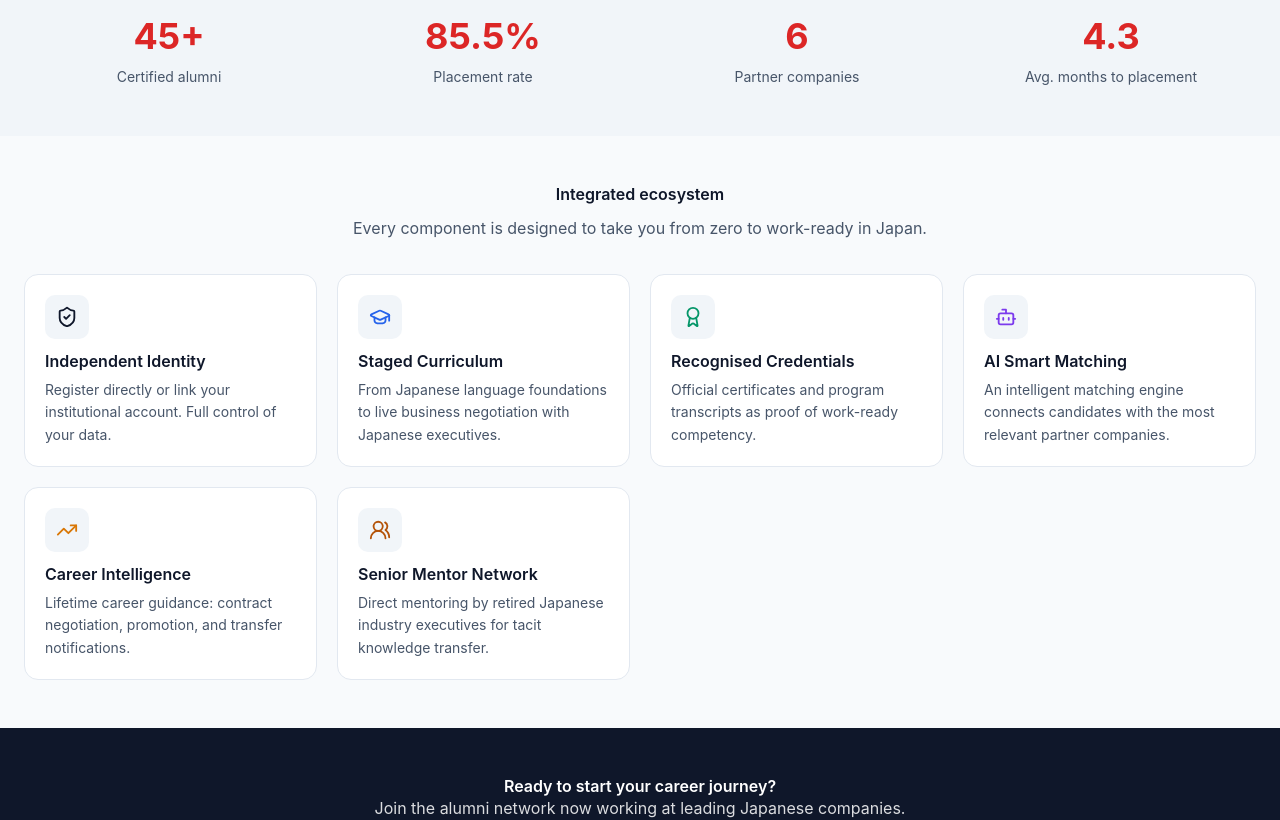
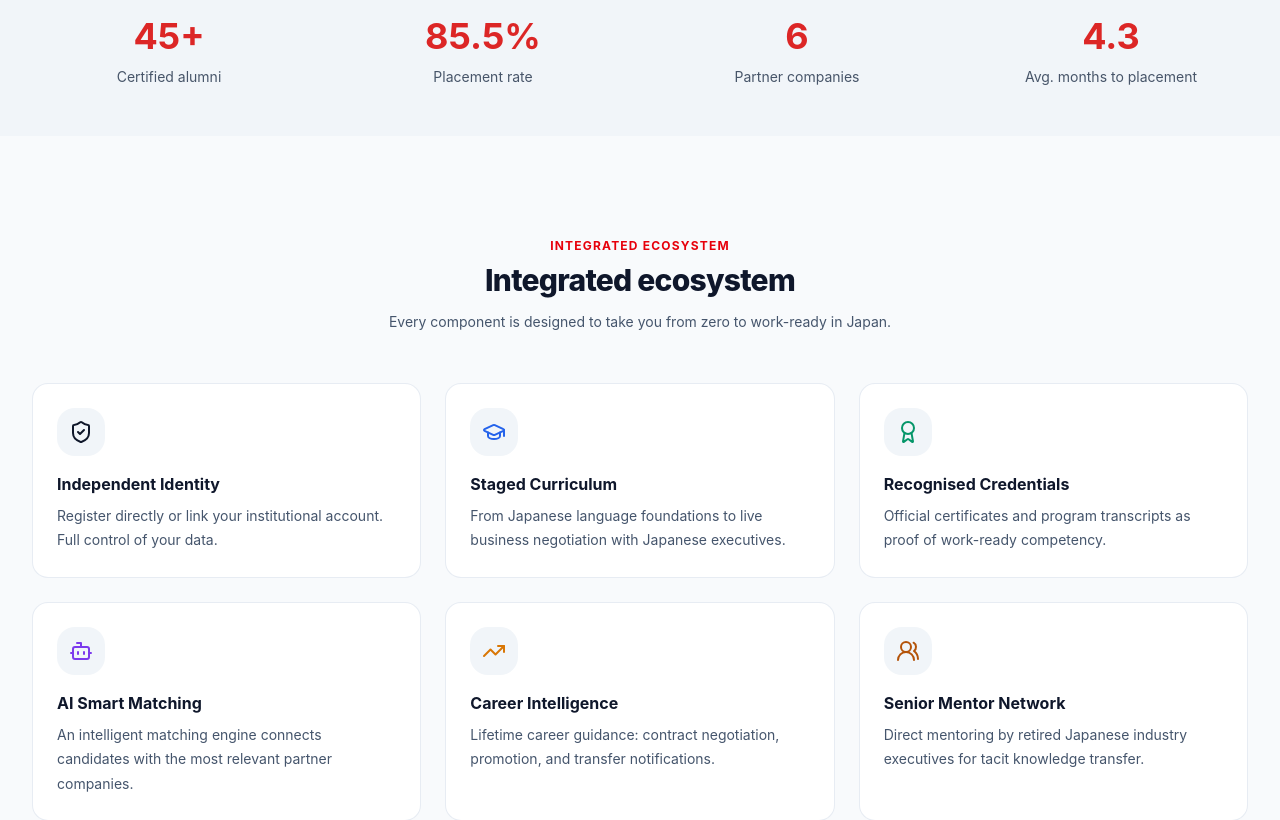
Before and after one commit to akordium-id/japan-industry-job-platform, a React (Vite) app in the folder apps/web/: page / in a window 1280 px wide. Shown: the part 1000-1820 px from the top of the page. Built offline with nearby package versions, Linux system fonts and the light colour scheme; no server answers.

Commit message:
style(web): migrate landing page features section to Tailwind classes

```diff
--- a/apps/web/src/pages/Landing.tsx
+++ b/apps/web/src/pages/Landing.tsx
@@ -516,64 +516,44 @@ export default function Landing() {
         </div>
       </section>
 
-      <section id="features" style={{ padding: "var(--space-12) var(--container-px)" }}>
-        <div style={{ maxWidth: "var(--content-max-width)", margin: "0 auto" }}>
-          <div style={{ textAlign: "center", marginBottom: "var(--space-8)" }}>
-            <h2>Integrated ecosystem</h2>
-            <p
-              style={{
-                color: "var(--color-text-secondary)",
-                maxWidth: 640,
-                margin: "var(--space-3) auto 0",
-              }}
-            >
-              Every component is designed to take you from zero to work-ready in
-              Japan.
+      <section id="features" className="py-16 md:py-24 px-4 sm:px-6 lg:px-8">
+        <div className="max-w-[var(--content-max-width)] mx-auto">
+          <div className="text-center max-w-2xl mx-auto mb-12">
+            <span className="text-xs font-bold uppercase tracking-widest text-red-600 mb-2 inline-block">
+              Integrated Ecosystem
+            </span>
+            <h2 className="text-2xl sm:text-3xl font-extrabold text-slate-900 tracking-tight">
+              Integrated ecosystem
+            </h2>
+            <p className="text-slate-600 mt-3 text-sm sm:text-base leading-relaxed">
+              Every component is designed to take you from zero to work-ready in Japan.
             </p>
           </div>
-          <div
-            style={{
-              display: "grid",
-              gridTemplateColumns: "repeat(auto-fit, minmax(260px, 1fr))",
-              gap: "var(--space-5)",
-            }}
-          >
+
+          {/* 3 cards in 2 rows on desktop */}
+          <div className="grid grid-cols-1 md:grid-cols-2 lg:grid-cols-3 gap-6">
             {features.map((f) => {
               const Icon = f.icon;
               return (
                 <div
                   key={f.title}
-                  style={{
-                    background: "var(--color-surface)",
-                    border: "1px solid var(--color-border)",
-                    borderRadius: "var(--radius-lg)",
-                    padding: "var(--space-5)",
-                  }}
+                  className="group relative flex flex-col p-6 rounded-2xl bg-white border border-slate-200/80 hover:border-slate-300 hover:shadow-md hover:-translate-y-0.5 transition-all duration-200"
                 >
                   <div
+                    className="flex items-center justify-center w-12 h-12 rounded-xl mb-4 transition-transform duration-200 group-hover:scale-105"
                     style={{
-                      width: 44,
-                      height: 44,
-                      borderRadius: "var(--radius-md)",
                       background: "var(--color-surface-2)",
                       color: f.color,
-                      display: "inline-flex",
-                      alignItems: "center",
-                      justifyContent: "center",
-                      marginBottom: "var(--space-3)",
                     }}
                   >
-                    <Icon size={22} />
+                    <Icon className="w-6 h-6" />
                   </div>
-                  <h3
-                    style={{
-                      fontSize: "var(--text-base)",
-                      marginBottom: "var(--space-2)",
-                    }}
-                  >
+                  <h3 className="text-base font-bold text-slate-900 mb-2 group-hover:text-slate-950 transition-colors">
                     {f.title}
                   </h3>
-                  <p style={{ fontSize: "var(--text-sm)" }}>{f.desc}</p>
+                  <p className="text-sm text-slate-600 leading-relaxed">
+                    {f.desc}
+                  </p>
                 </div>
               );
             })}
```
